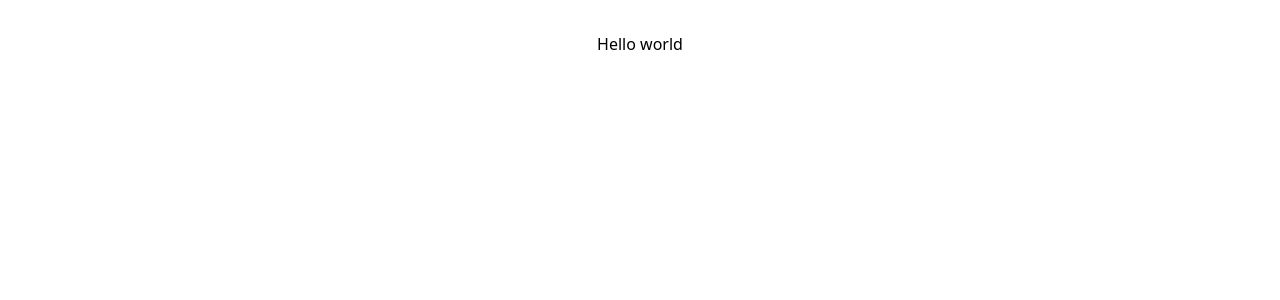
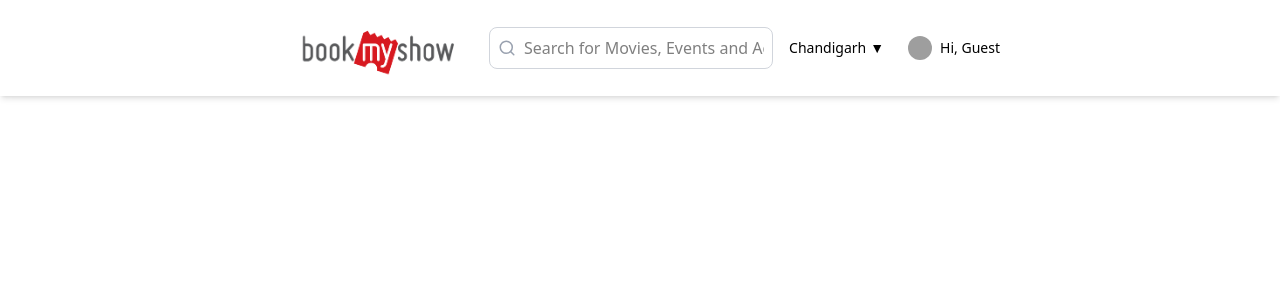
Before and after one commit to RkDIt/login_jwt, a React (Vite) app in the folder frontend/: page /dashboard in a window 1280 px wide. Shown: the top 300 px of the page. Built offline with nearby package versions, Linux system fonts and the light colour scheme; sample sign-in values are in the browser's storage; grey boxes are pictures that could not be loaded.

Commit message:
new files added

```diff
--- /dev/null
+++ b/frontend/components/Navbar.jsx
@@ -0,0 +1,44 @@
+import React from "react";
+import { Search } from "lucide-react";
+
+const Navbar = () => {
+  return (
+    <div className="fixed top-0 left-0 w-full bg-white shadow-md flex items-center justify-between py-3 px-70 z-50">
+      {/* Logo */}
+      <div className="flex items-center">
+        <a href="/">
+          <img src="../src/assets/pngwing.com.png" alt="bookmyshow logo" className=" w-full h-[9vh]" />
+        </a>
+      </div>
+
+      {/* Search Bar */}
+      <div className="flex-1 mx-4">
+        <div className="flex items-center border border-gray-300 rounded-lg p-2">
+          <Search className="text-gray-400 mr-2" size={20} />
+          <input
+            type="text"
+            placeholder="Search for Movies, Events and Activities"
+            className="w-full outline-none"
+          />
+        </div>
+      </div>
+
+      {/* Location & Profile */}
+      <div className="flex items-center space-x-6">
+        <div className="flex items-center text-sm cursor-pointer">
+          Chandigarh <span className="ml-1">▼</span>
+        </div>
+        <div className="flex items-center cursor-pointer">
+          <img
+            src="/profile.png"
+            alt="profile_logo"
+            className="h-6 w-6 rounded-full"
+          />
+          <span className="ml-2 text-sm">Hi, Guest</span>
+        </div>
+      </div>
+    </div>
+  );
+};
+
+export default Navbar;
--- a/frontend/package.json
+++ b/frontend/package.json
@@ -13,6 +13,7 @@
     "@tailwindcss/vite": "^4.0.10",
     "axios": "^1.8.1",
     "formik": "^2.4.6",
+    "lucide-react": "^0.479.0",
     "react": "^19.0.0",
     "react-dom": "^19.0.0",
     "react-icons": "^5.5.0",
--- a/frontend/src/pages/Dashboard.jsx
+++ b/frontend/src/pages/Dashboard.jsx
@@ -1,7 +1,10 @@
 import React from "react";
+import Navbar from "../../components/Navbar";
 
 const Dashboard = () => {
-  return <div>Hello world</div>
+  return <div>
+    <Navbar/>
+  </div>
 };
 
 export default Dashboard;
--- a/frontend/src/pages/Login.jsx
+++ b/frontend/src/pages/Login.jsx
@@ -33,7 +33,7 @@ export default function LoginPage() {
 
       try {
         const response = await axios.post(
-          "http://localhost:8000/api/auth/login",
+          "http://localhost:8007/api/login",
           values,
           {
             headers: { "Content-Type": "application/json" },
--- a/frontend/src/pages/SignUp.jsx
+++ b/frontend/src/pages/SignUp.jsx
@@ -42,7 +42,7 @@ const SignUp = () => {
     onSubmit: async (values) => {
       try {
         const response = await axios.post(
-          "http://localhost:8000/api/auth/register",
+          "http://localhost:8007/api/register",
           values,
           {
             headers: {
```
Also changed, not shown: frontend/src/assets/pngwing.com.png (added), 1 other file (tests, documents, lock files or other folders).
